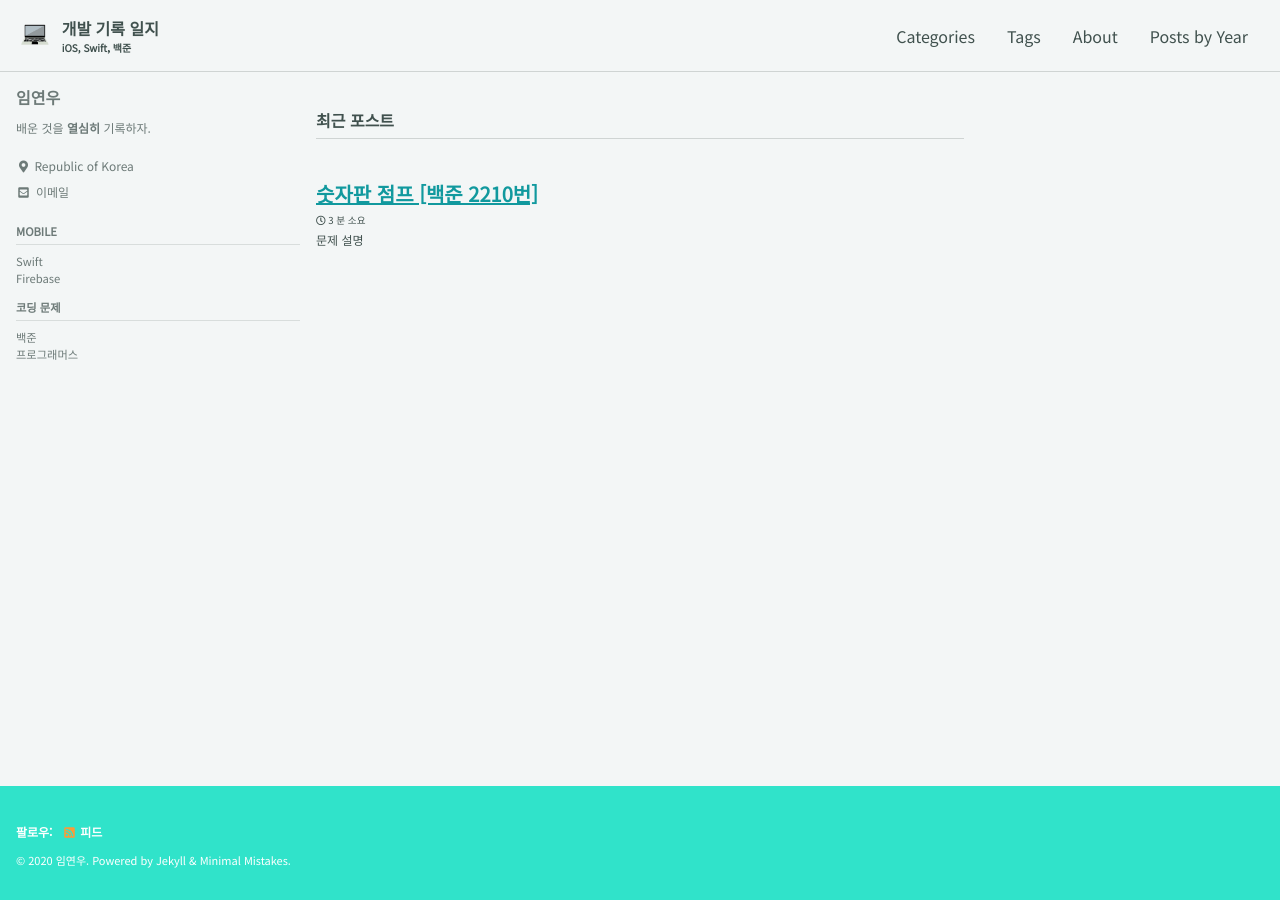
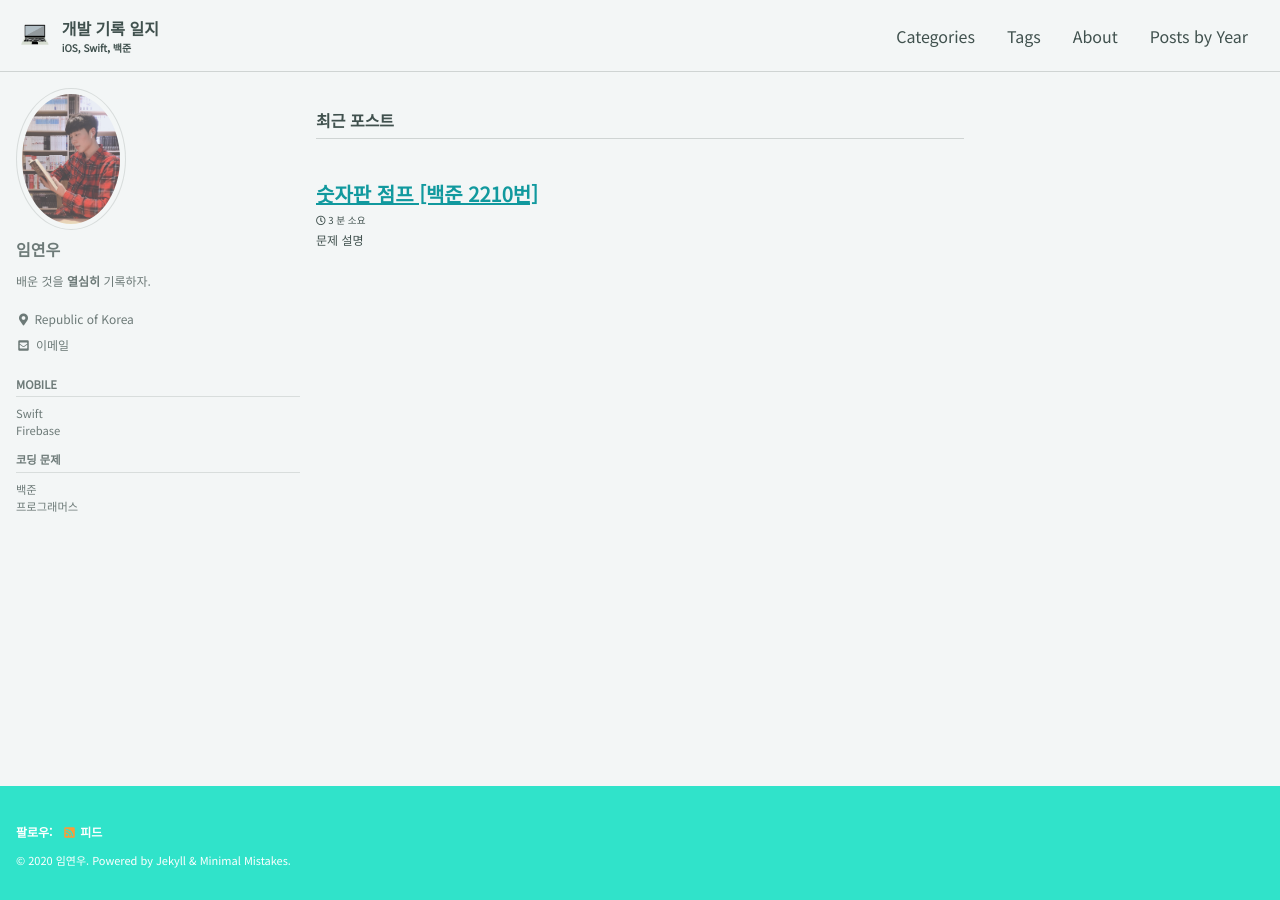
Before and after one commit to terry1213/terry1213.github.io, a Jekyll site: the page built from index.html, in a window 1280 px wide. Built offline with Jekyll 4.4.1, drawn with Linux system fonts in a browser that asks for light colours; cached includes are drawn as plain includes; the list of posts is cut into pages by our own code.

Commit message:
bio-photo 추가
bio-photo 추가

```diff
--- a/_config.yml
+++ b/_config.yml
@@ -94,7 +94,7 @@
 # Site Author
 author:
   name             : "임연우"
-  avatar           : # path of avatar image, e.g. "/assets/images/bio-photo.jpg"
+  avatar           : "/assets/images/profile/bio-photo.jpeg"
   bio              : "배운 것을 **열심히** 기록하자."
   location         : "Republic of Korea"
   email            : "21500602@handong.edu"
```
Also changed, not shown: assets/images/profile/bio-photo.jpeg (added).
